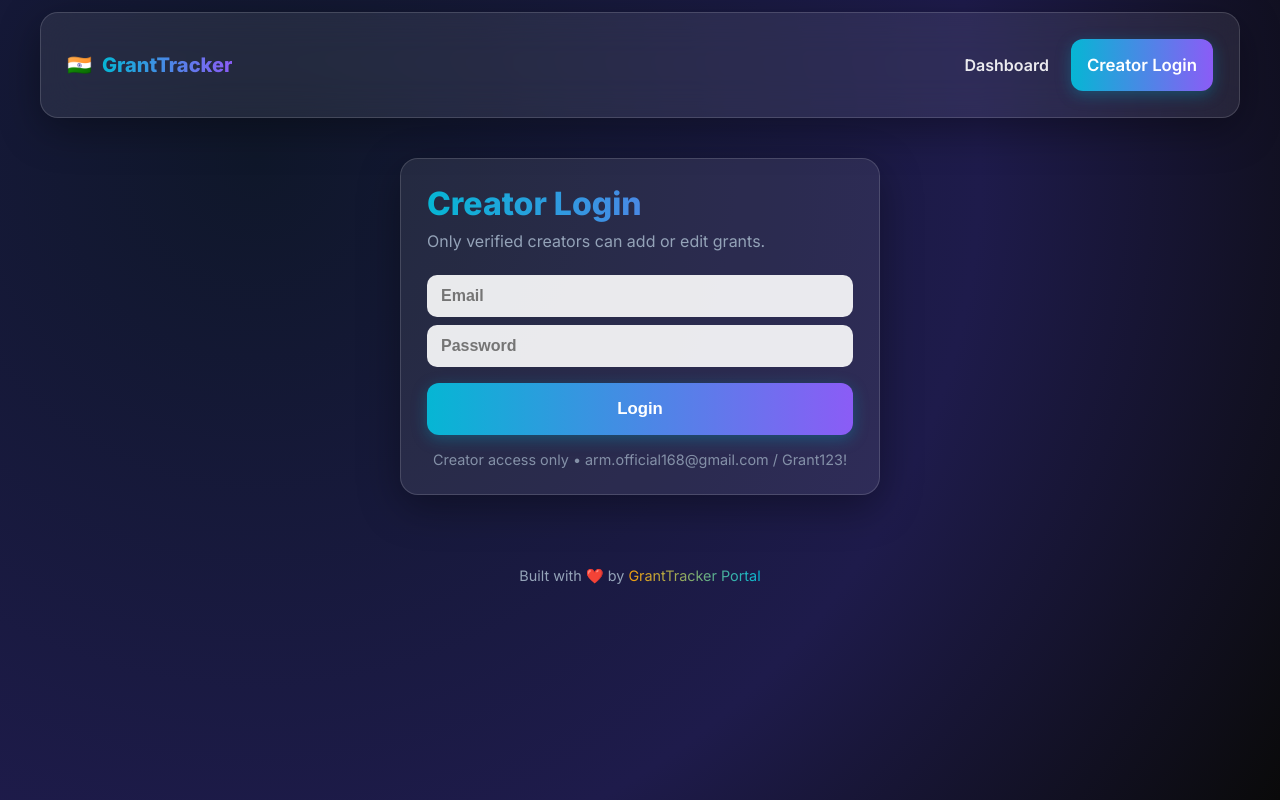
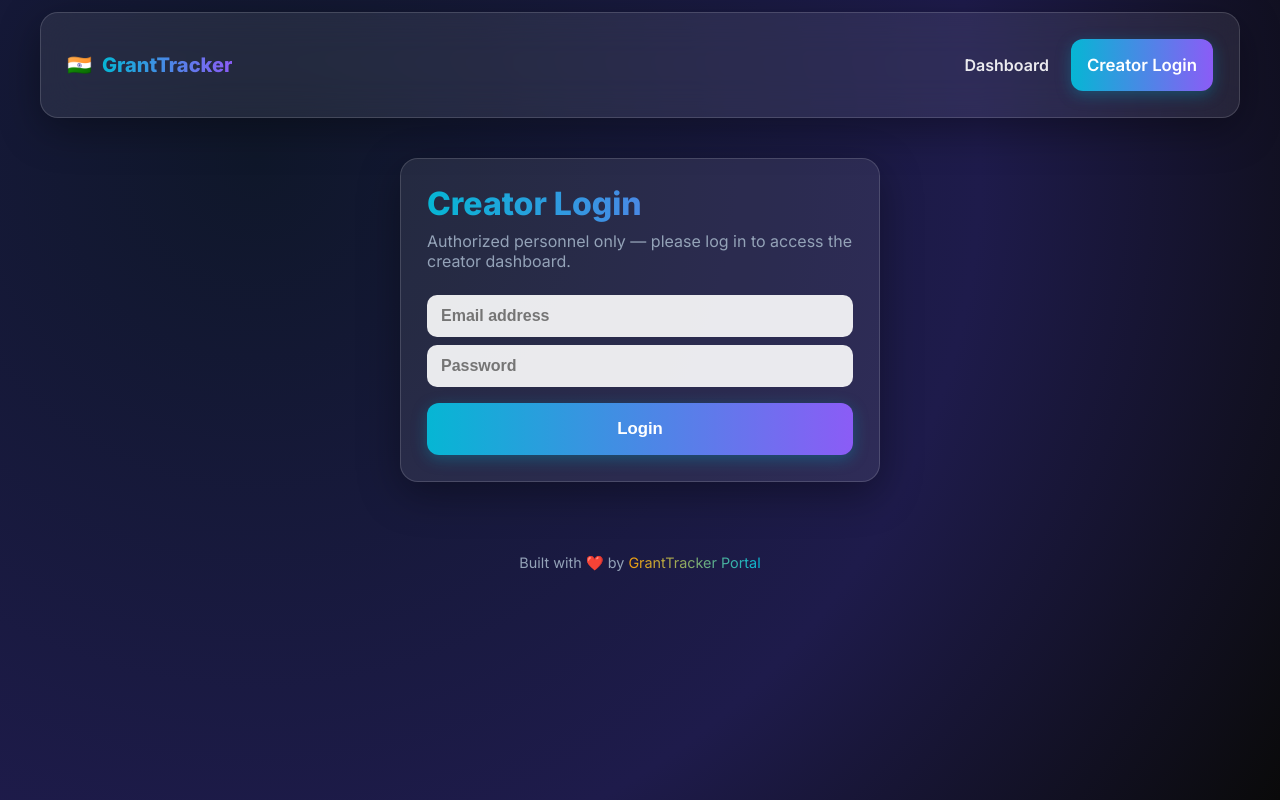
Before and after one commit to mamothai/grant-tracker-frontend, a React (Vite) app: page /creator-login in a window 1280 px wide. Built offline with nearby package versions, Linux system fonts and the light colour scheme.

Commit message:
🔒 Removed visible credentials from Creator Login page

```diff
--- a/src/CreatorLogin.jsx
+++ b/src/CreatorLogin.jsx
@@ -7,27 +7,33 @@ export default function CreatorLogin() {
   const navigate = useNavigate();
 
   const handleLogin = () => {
+    // Hidden but enforced creator credentials
     if (email === "arm.official168@gmail.com" && password === "Grant123!") {
       localStorage.setItem("creatorAuth", "true");
-      alert("✅ Logged in successfully!");
       navigate("/create-grant");
     } else {
-      alert("❌ Invalid credentials.\nUse arm.official168@gmail.com / Grant123!");
+      alert("❌ Invalid credentials");
     }
   };
 
   return (
     <main className="container fade-up">
       <div className="glassy" style={{ maxWidth: 480, margin: "40px auto" }}>
-        <h1 className="gradient" style={{ fontWeight: 800, fontSize: "2rem", marginBottom: 8 }}>
+        <h1
+          className="gradient"
+          style={{ fontWeight: 800, fontSize: "2rem", marginBottom: 8 }}
+        >
           Creator Login
         </h1>
-        <p className="muted mb-4">Only verified creators can add or edit grants.</p>
+        <p className="muted mb-4">
+          Authorized personnel only — please log in to access the creator
+          dashboard.
+        </p>
 
         <input
           className="input mb-3"
           type="email"
-          placeholder="Email"
+          placeholder="Email address"
           value={email}
           onChange={(e) => setEmail(e.target.value)}
         />
@@ -39,13 +45,13 @@ export default function CreatorLogin() {
           onChange={(e) => setPassword(e.target.value)}
         />
 
-        <button className="btn btn-primary w-full" style={{ width: "100%" }} onClick={handleLogin}>
+        <button
+          className="btn btn-primary w-full"
+          style={{ width: "100%" }}
+          onClick={handleLogin}
+        >
           Login
         </button>
-
-        <p className="muted center mt-4 text-sm">
-          Creator access only • arm.official168@gmail.com / Grant123!
-        </p>
       </div>
     </main>
   );
```
